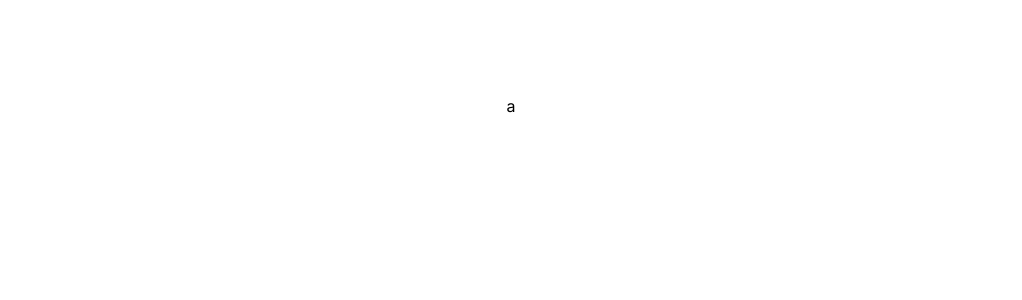
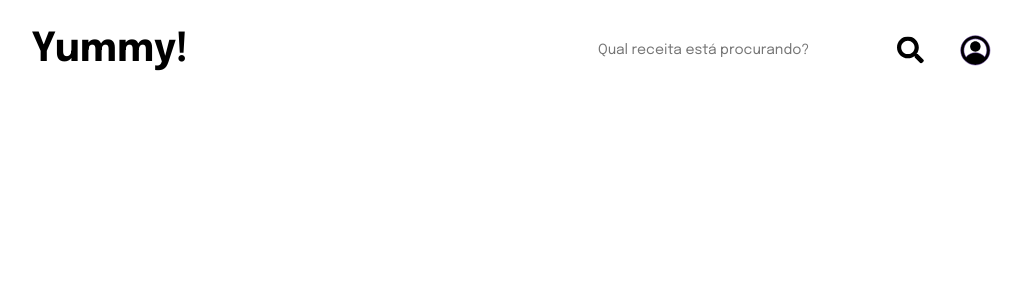
Before and after one commit to guimarquesfvm/yummy-recipes-app, a Next.js app: page / in a window 1280 px wide. Shown: the top 300 px of the page, without its empty margins (129-1151 px from the left). Built offline with nearby package versions, Linux system fonts and the light colour scheme.

Commit message:
feat: creating header components

```diff
--- a/next.config.js
+++ b/next.config.js
@@ -1,4 +1,8 @@
 /** @type {import('next').NextConfig} */
-const nextConfig = {}
+const nextConfig = {
+    compiler: {
+        styledComponents: true,
+    }
+}
 
 module.exports = nextConfig
--- a/src/app/globals.css
+++ b/src/app/globals.css
@@ -1,5 +1,9 @@
 :root {
   --border-radius: 12px;
+  --logo-color: black;
+  --bg-primary: white;
+  --bg-secondary: F3F5F6;
+  --text-dark: grey;
 }
 
 * {
--- a/src/app/layout.js
+++ b/src/app/layout.js
@@ -1,7 +1,11 @@
-import { Inter } from 'next/font/google'
+import { Epilogue } from 'next/font/google'
 import './globals.css'
+import Header from '@/components/Header';
 
-const inter = Inter({ subsets: ['latin'] })
+const epilogue = Epilogue({
+  weight: ['400', '500', '600', '700'],
+  subsets: ['latin'],
+})
 
 export const metadata = {
   title: 'Create Next App',
@@ -11,7 +15,10 @@ export const metadata = {
 export default function RootLayout({ children }) {
   return (
     <html lang="en">
-      <body className={inter.className}>{children}</body>
+      <body className={epilogue.className}>
+        <Header />
+        {children}
+      </body>
     </html>
   )
 }
--- a/src/app/page.js
+++ b/src/app/page.js
@@ -3,7 +3,6 @@ import styles from './page.module.css'
 export default function Home() {
   return (
     <main className={styles.main}>
-      a
     </main>
   )
 }
--- /dev/null
+++ b/src/components/Header.jsx
@@ -0,0 +1,46 @@
+"use client"
+import React from 'react'
+import { styled } from 'styled-components'
+import { SeachInputWithIcon } from './SearchInput'
+import { ProfileIcon } from './ProfileIcon';
+
+
+const TagHeader = styled.header`
+    display: flex;
+    align-items: center;
+    justify-content: space-between;
+    padding: 20px 160px;
+    background-color: var(--bg-secondary);
+
+    > div {
+        display: flex;
+        align-items: center;
+        justify-content: center;
+        gap: 20px;
+
+        > svg {
+            cursor: pointer;
+        }
+    }
+`
+
+const Logo = styled.a`
+    color: var(--logo-color);
+    font-size: 40px;
+    font-weight: 800;
+    line-height: 150%;
+`
+
+function Header() {
+  return (
+    <TagHeader>
+        <Logo>Yummy!</Logo>
+        <div>
+            <SeachInputWithIcon />
+            <ProfileIcon />
+        </div>
+    </TagHeader>
+  )
+}
+
+export default Header
--- /dev/null
+++ b/src/components/ProfileIcon.jsx
@@ -0,0 +1,8 @@
+export function ProfileIcon() {
+    return (
+        <svg width="31" height="31" viewBox="0 0 31 31" fill="none" xmlns="http://www.w3.org/2000/svg">
+            <path fill-rule="evenodd" clip-rule="evenodd" d="M20.575 11.44C20.575 14.3229 18.2379 16.66 15.355 16.66C12.4721 16.66 10.135 14.3229 10.135 11.44C10.135 8.55707 12.4721 6.22 15.355 6.22C18.2379 6.22 20.575 8.55707 20.575 11.44Z" fill="black"/>
+            <path d="M15.355 0.75C7.28888 0.75 0.75 7.28888 0.75 15.355C0.75 23.4211 7.28888 29.96 15.355 29.96C23.4211 29.96 29.96 23.4211 29.96 15.355C29.96 7.28888 23.4211 0.75 15.355 0.75ZM15.4392 17.715C11.6671 17.715 8.30166 19.4564 6.10314 22.1782C4.69332 20.2698 3.86 17.91 3.86 15.355C3.86 9.00649 9.00649 3.86 15.355 3.86C21.7036 3.86 26.85 9.00649 26.85 15.355C26.85 17.8618 26.0479 20.1805 24.6862 22.0694C22.4865 19.4101 19.1607 17.715 15.4392 17.715Z" fill="black" stroke="#41197F" stroke-width="0.5"/>
+        </svg>
+    )
+}
--- /dev/null
+++ b/src/components/SeachIcon.jsx
@@ -0,0 +1,7 @@
+export function SearchIcon() {
+    return (
+        <svg width="27" height="27" viewBox="0 0 27 27" fill="none" xmlns="http://www.w3.org/2000/svg">
+            <path d="M26.4805 23.2134L21.2527 17.9855C21.0167 17.7496 20.6969 17.6185 20.3613 17.6185H19.5066C20.9538 15.7675 21.8137 13.4393 21.8137 10.9067C21.8137 4.88179 16.9319 0 10.9071 0C4.88216 0 0.000366211 4.88179 0.000366211 10.9067C0.000366211 16.9316 4.88216 21.8134 10.9071 21.8134C13.4397 21.8134 15.7679 20.9534 17.6189 19.5062V20.3609C17.6189 20.6965 17.75 21.0163 17.9859 21.2523L23.2138 26.4802C23.7067 26.9731 24.5037 26.9731 24.9914 26.4802L26.4753 24.9962C26.9682 24.5033 26.9682 23.7063 26.4805 23.2134ZM10.9071 17.6185C7.19983 17.6185 4.19525 14.6192 4.19525 10.9067C4.19525 7.19946 7.19458 4.19488 10.9071 4.19488C14.6143 4.19488 17.6189 7.19422 17.6189 10.9067C17.6189 14.6139 14.6195 17.6185 10.9071 17.6185Z" fill="black"/>
+        </svg>
+    )
+}
--- /dev/null
+++ b/src/components/SearchInput.jsx
@@ -0,0 +1,41 @@
+import { SearchIcon } from "./SeachIcon";
+
+const { styled } = require("styled-components");
+
+export const SearchInput = styled.input`
+    width: 352px;
+    border-radius: 8px;
+    padding: 16px 10px;
+    border: none;
+
+    background-color: var(--bg-secondary);
+
+    font-family: inherit;
+    font-weight: 400;
+    font-size: 14px;
+    line-height: 22px;
+    color: var(--text-dark);
+    cursor: text;
+`
+
+const InputContainer = styled.div`
+    position: relative;
+    width: 352px;
+
+    svg {
+        position: absolute;
+        right: 16px;
+        top: 50%;
+        transform: translateY(-50%);
+        cursor: pointer;
+    }
+`
+
+export function SeachInputWithIcon() {
+    return (
+        <InputContainer>
+            <SearchInput placeholder='Qual receita está procurando?'/>
+            <SearchIcon />
+        </InputContainer>
+    )
+}
```
Also changed, not shown: src/hooks/useLocalStorage.js (added, +9 -0 lines).
